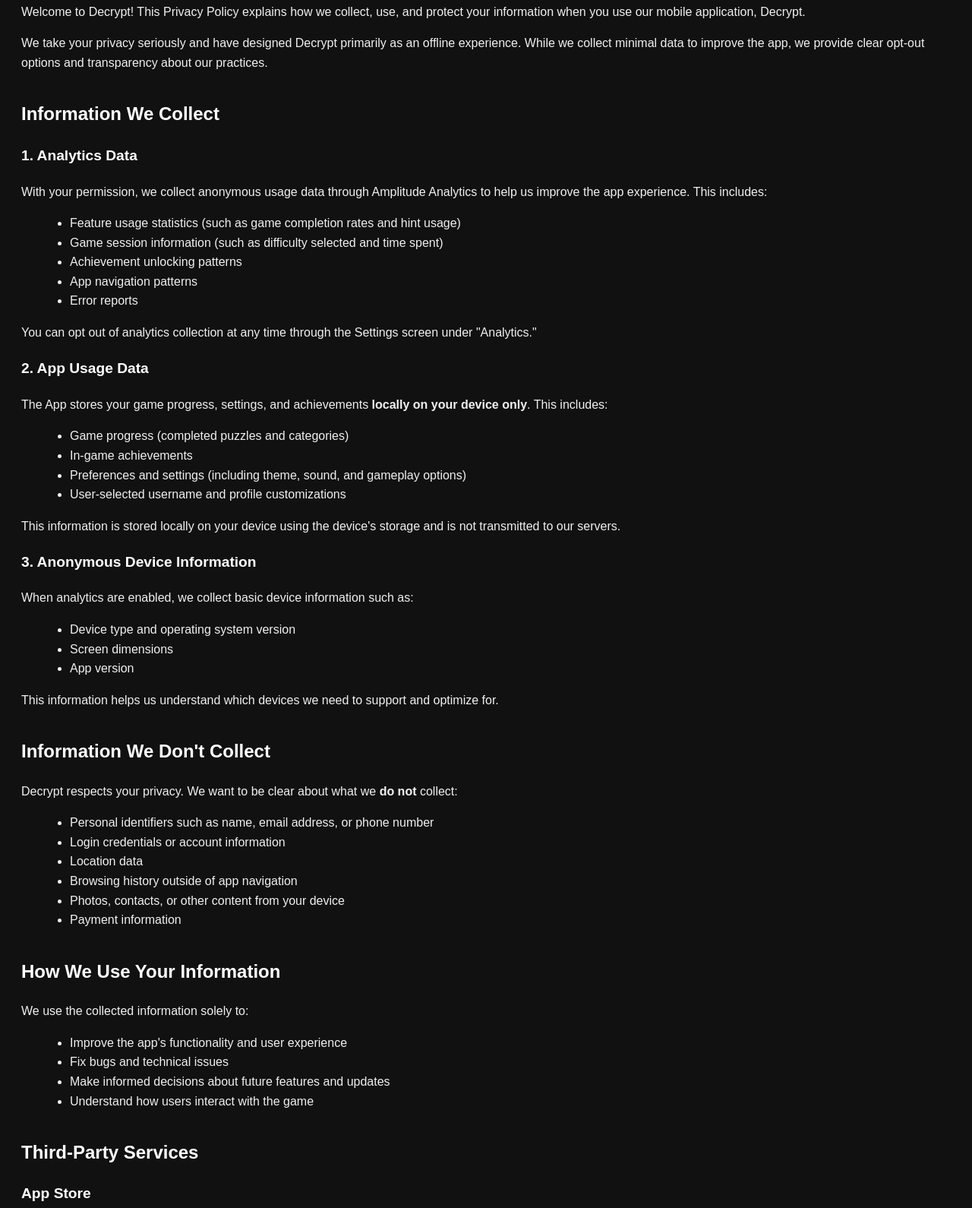
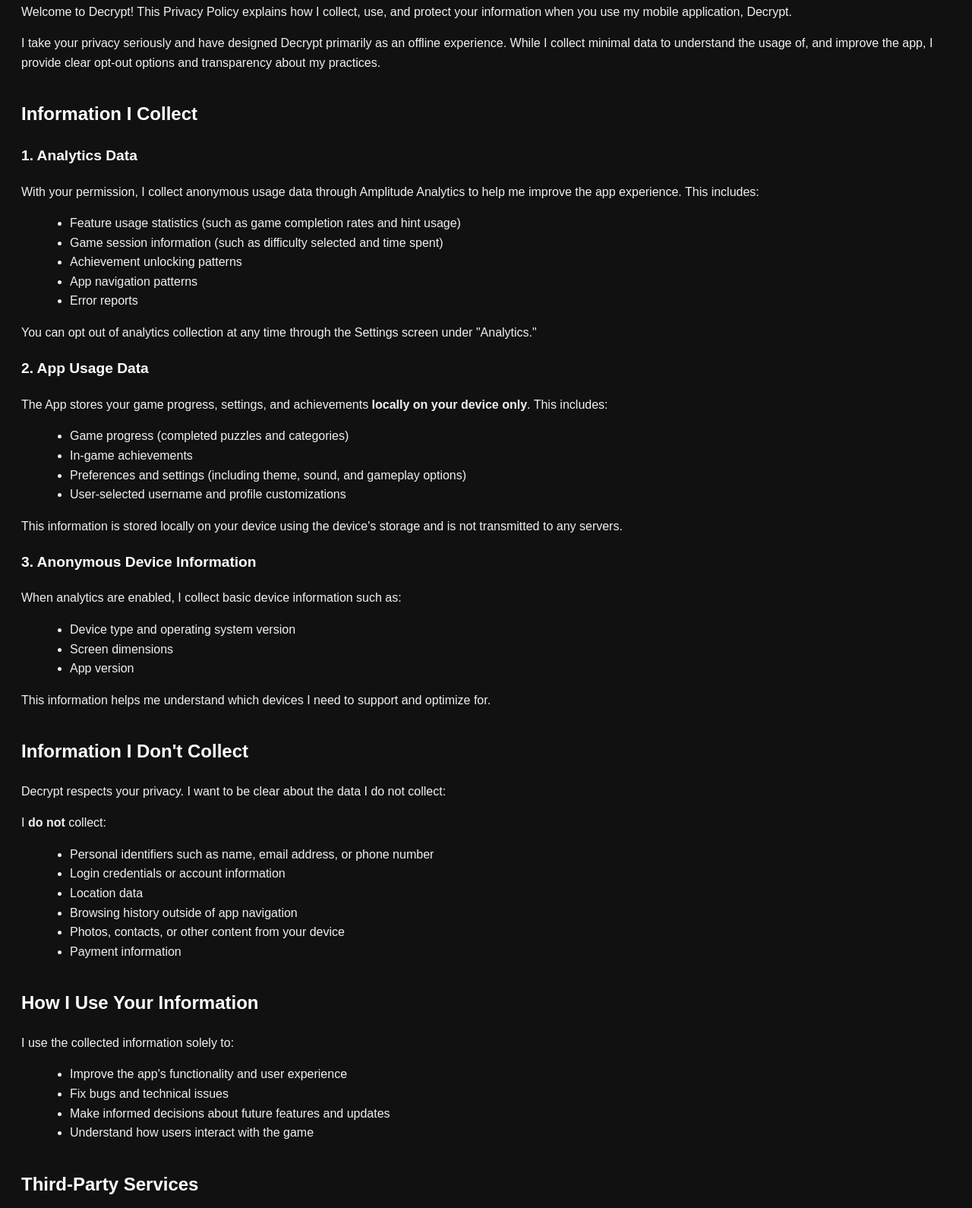
Before and after one commit to DecryptGame/DecryptGame.github.io, a plain HTML site: page index.html in a window 1280 px wide. Shown: the part 234-1824 px from the top of the page at 76% size. Drawn offline with Linux system fonts and the light colour scheme.

Commit message:
Update index.html
Changed a few sentences.

```diff
--- a/index.html
+++ b/index.html
@@ -63,15 +63,15 @@
 
   <div class="section">
     <h2>Introduction</h2>
-    <p>Welcome to Decrypt! This Privacy Policy explains how we collect, use, and protect your information when you use our mobile application, Decrypt.</p>
-    <p>We take your privacy seriously and have designed Decrypt primarily as an offline experience. While we collect minimal data to improve the app, we provide clear opt-out options and transparency about our practices.</p>
+    <p>Welcome to Decrypt! This Privacy Policy explains how I collect, use, and protect your information when you use my mobile application, Decrypt.</p>
+    <p>I take your privacy seriously and have designed Decrypt primarily as an offline experience. While I collect minimal data to understand the usage of, and improve the app, I provide clear opt-out options and transparency about my practices.</p>
   </div>
 
   <div class="section">
-    <h2>Information We Collect</h2>
+    <h2>Information I Collect</h2>
 
     <h3>1. Analytics Data</h3>
-    <p>With your permission, we collect anonymous usage data through Amplitude Analytics to help us improve the app experience. This includes:</p>
+    <p>With your permission, I collect anonymous usage data through Amplitude Analytics to help me improve the app experience. This includes:</p>
     <ul>
       <li>Feature usage statistics (such as game completion rates and hint usage)</li>
       <li>Game session information (such as difficulty selected and time spent)</li>
@@ -89,21 +89,22 @@
       <li>Preferences and settings (including theme, sound, and gameplay options)</li>
       <li>User-selected username and profile customizations</li>
     </ul>
-    <p>This information is stored locally on your device using the device's storage and is not transmitted to our servers.</p>
+    <p>This information is stored locally on your device using the device's storage and is not transmitted to any servers.</p>
 
     <h3>3. Anonymous Device Information</h3>
-    <p>When analytics are enabled, we collect basic device information such as:</p>
+    <p>When analytics are enabled, I collect basic device information such as:</p>
     <ul>
       <li>Device type and operating system version</li>
       <li>Screen dimensions</li>
       <li>App version</li>
     </ul>
-    <p>This information helps us understand which devices we need to support and optimize for.</p>
+    <p>This information helps me understand which devices I need to support and optimize for.</p>
   </div>
 
   <div class="section">
-    <h2>Information We Don't Collect</h2>
-    <p>Decrypt respects your privacy. We want to be clear about what we <strong>do not</strong> collect:</p>
+    <h2>Information I Don't Collect</h2>
+    <p>Decrypt respects your privacy. I want to be clear about the data I do not collect:</p>
+    <p>I <strong>do not</strong> collect:</p>
     <ul>
       <li>Personal identifiers such as name, email address, or phone number</li>
       <li>Login credentials or account information</li>
@@ -115,8 +116,8 @@
   </div>
 
   <div class="section">
-    <h2>How We Use Your Information</h2>
-    <p>We use the collected information solely to:</p>
+    <h2>How I Use Your Information</h2>
+    <p>I use the collected information solely to:</p>
     <ul>
       <li>Improve the app's functionality and user experience</li>
       <li>Fix bugs and technical issues</li>
@@ -129,10 +130,10 @@
     <h2>Third-Party Services</h2>
 
     <h3>App Store</h3>
-    <p>When you download Decrypt from the Google Play Store, Google may collect information as described in their privacy policy. We do not have access to this information. Please review Google's privacy policy for more information.</p>
+    <p>When you download Decrypt from the Google Play Store, Google may collect information as described in their privacy policy. I do not have access to this information. Please review Google's privacy policy for more information.</p>
 
     <h3>Amplitude Analytics</h3>
-    <p>We use Amplitude Analytics to collect anonymous usage data when you enable analytics. Amplitude's privacy policy can be found at <a href="https://amplitude.com/privacy" target="_blank">https://amplitude.com/privacy</a>.</p>
+    <p>I use Amplitude Analytics to collect anonymous usage data when you enable analytics. Amplitude's privacy policy can be found at <a href="https://amplitude.com/privacy" target="_blank">https://amplitude.com/privacy</a>.</p>
   </div>
 
   <div class="section">
```
